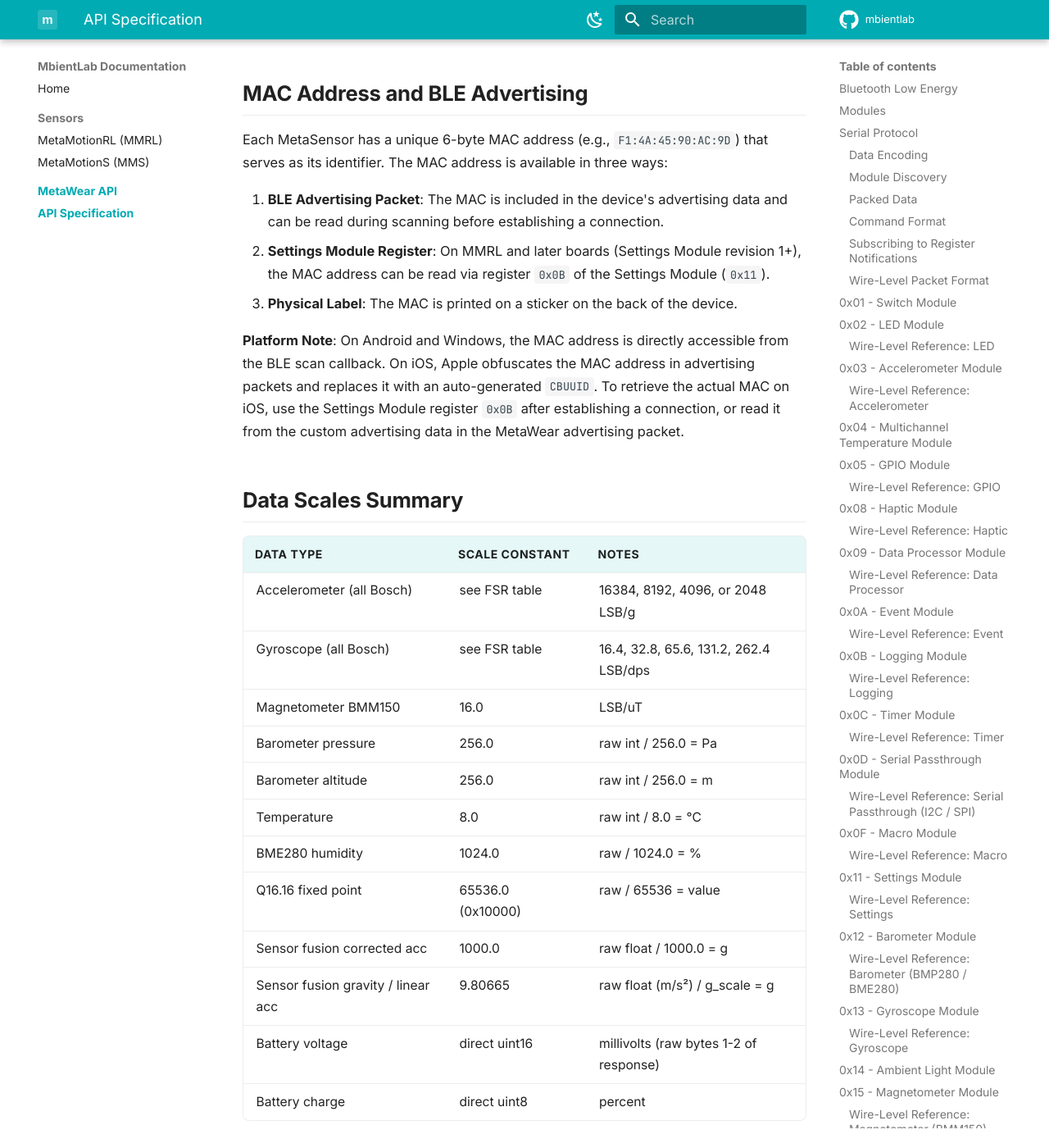
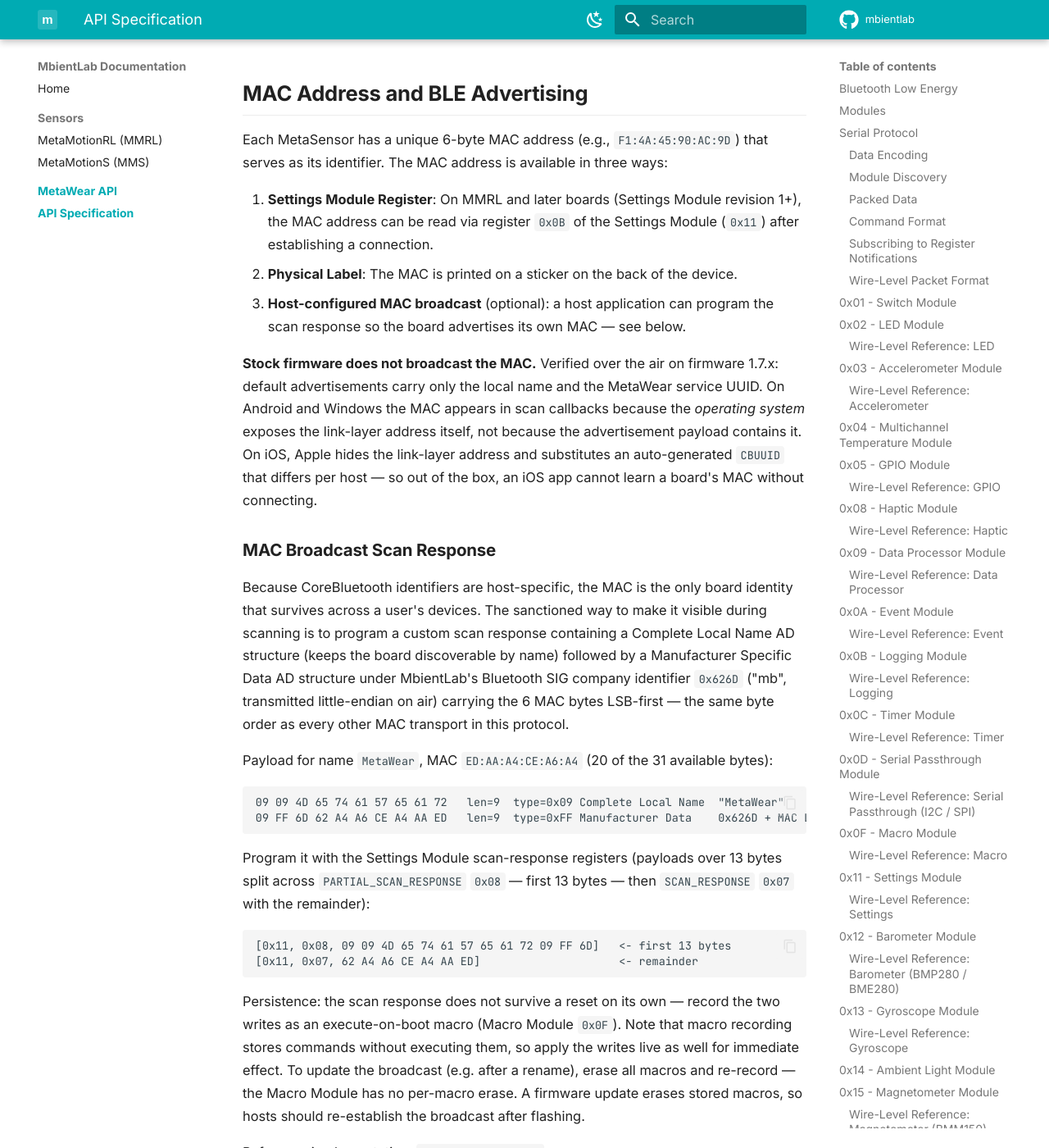
Before and after one commit to mbientlab/MetaWear-API, an MkDocs documentation site: the page built from docs/api-specification.md, in a window 1280 px wide and 1400 px high, scrolled down 152254 px. Shown: the whole window at 82% size. Built offline with MkDocs 1.6.1 and Material for MkDocs 9.7.7, drawn with Linux system fonts in a browser that asks for light colours; some of the changed text lies outside the part shown.

Commit message:
Correct the MAC-and-advertising section: stock firmware broadcasts no MAC
The section claimed the MAC "is included in the device's advertising
data and can be read during scanning" — field-verified false on fw
1.7.x, whose default advertisements carry only the local name and the
MetaWear service UUID. (Android/Windows see the MAC because the OS
exposes the link-layer address, not because the payload carries it.)
No MbientLab SDK ever parsed a MAC from advertisements, consistent
with there being nothing to parse.

Replaces the claim with reality and documents the sanctioned
host-configured MAC broadcast: scan response = Complete Local Name AD
+ Manufacturer Specific Data AD (company 0x626D, MAC LSB-first),
including the exact byte layout, the 0x08/0x07 partial-write split,
on-boot-macro persistence semantics (record-without-execute, erase-all
to update, wiped by firmware flashes), and the reference
implementation in MetaWear-API-Swift.

Heading unchanged so existing deep links keep resolving.

````diff
--- a/docs/api-specification.md
+++ b/docs/api-specification.md
@@ -3200,11 +3200,33 @@
 
 Each MetaSensor has a unique 6\-byte MAC address (e.g., `F1:4A:45:90:AC:9D`) that serves as its identifier. The MAC address is available in three ways:
 
-1. **BLE Advertising Packet**: The MAC is included in the device's advertising data and can be read during scanning before establishing a connection.
-2. **Settings Module Register**: On MMRL and later boards (Settings Module revision 1+), the MAC address can be read via register `0x0B` of the Settings Module (`0x11`).
-3. **Physical Label**: The MAC is printed on a sticker on the back of the device.
-
-**Platform Note**: On Android and Windows, the MAC address is directly accessible from the BLE scan callback. On iOS, Apple obfuscates the MAC address in advertising packets and replaces it with an auto\-generated `CBUUID`. To retrieve the actual MAC on iOS, use the Settings Module register `0x0B` after establishing a connection, or read it from the custom advertising data in the MetaWear advertising packet.
+1. **Settings Module Register**: On MMRL and later boards (Settings Module revision 1+), the MAC address can be read via register `0x0B` of the Settings Module (`0x11`) after establishing a connection.
+2. **Physical Label**: The MAC is printed on a sticker on the back of the device.
+3. **Host\-configured MAC broadcast** (optional): a host application can program the scan response so the board advertises its own MAC — see below.
+
+**Stock firmware does not broadcast the MAC.** Verified over the air on firmware 1.7.x: default advertisements carry only the local name and the MetaWear service UUID. On Android and Windows the MAC appears in scan callbacks because the *operating system* exposes the link\-layer address itself, not because the advertisement payload contains it. On iOS, Apple hides the link\-layer address and substitutes an auto\-generated `CBUUID` that differs per host — so out of the box, an iOS app cannot learn a board's MAC without connecting.
+
+### MAC Broadcast Scan Response
+
+Because CoreBluetooth identifiers are host\-specific, the MAC is the only board identity that survives across a user's devices. The sanctioned way to make it visible during scanning is to program a custom scan response containing a Complete Local Name AD structure (keeps the board discoverable by name) followed by a Manufacturer Specific Data AD structure under MbientLab's Bluetooth SIG company identifier `0x626D` ("mb", transmitted little\-endian on air) carrying the 6 MAC bytes LSB\-first — the same byte order as every other MAC transport in this protocol.
+
+Payload for name `MetaWear`, MAC `ED:AA:A4:CE:A6:A4` (20 of the 31 available bytes):
+
+```
+09 09 4D 65 74 61 57 65 61 72   len=9  type=0x09 Complete Local Name  "MetaWear"
+09 FF 6D 62 A4 A6 CE A4 AA ED   len=9  type=0xFF Manufacturer Data    0x626D + MAC LSB-first
+```
+
+Program it with the Settings Module scan\-response registers (payloads over 13 bytes split across `PARTIAL_SCAN_RESPONSE` `0x08` — first 13 bytes — then `SCAN_RESPONSE` `0x07` with the remainder):
+
+```
+[0x11, 0x08, 09 09 4D 65 74 61 57 65 61 72 09 FF 6D]   <- first 13 bytes
+[0x11, 0x07, 62 A4 A6 CE A4 AA ED]                     <- remainder
+```
+
+Persistence: the scan response does not survive a reset on its own — record the two writes as an execute\-on\-boot macro (Macro Module `0x0F`). Note that macro recording stores commands without executing them, so apply the writes live as well for immediate effect. To update the broadcast (e.g. after a rename), erase all macros and re\-record — the Macro Module has no per\-macro erase. A firmware update erases stored macros, so hosts should re\-establish the broadcast after flashing.
+
+Reference implementation: `MetaWear-API-Swift` — `Sources/MetaWear/Models/MWMACAdvertisement.swift` (payload assembly, parsing, and the persistent\-configuration flow).
 
 ## Data Scales Summary
 
````
